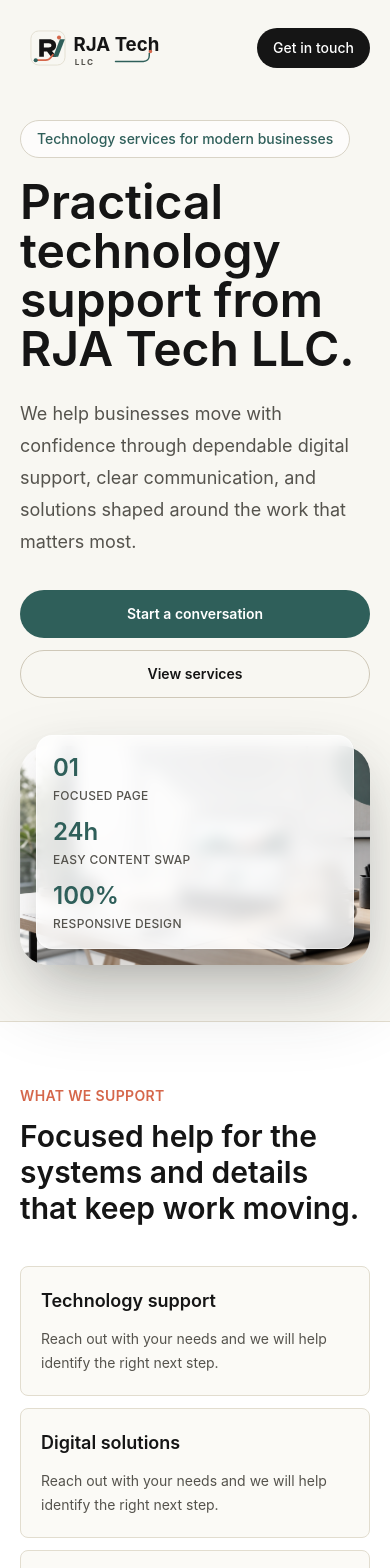
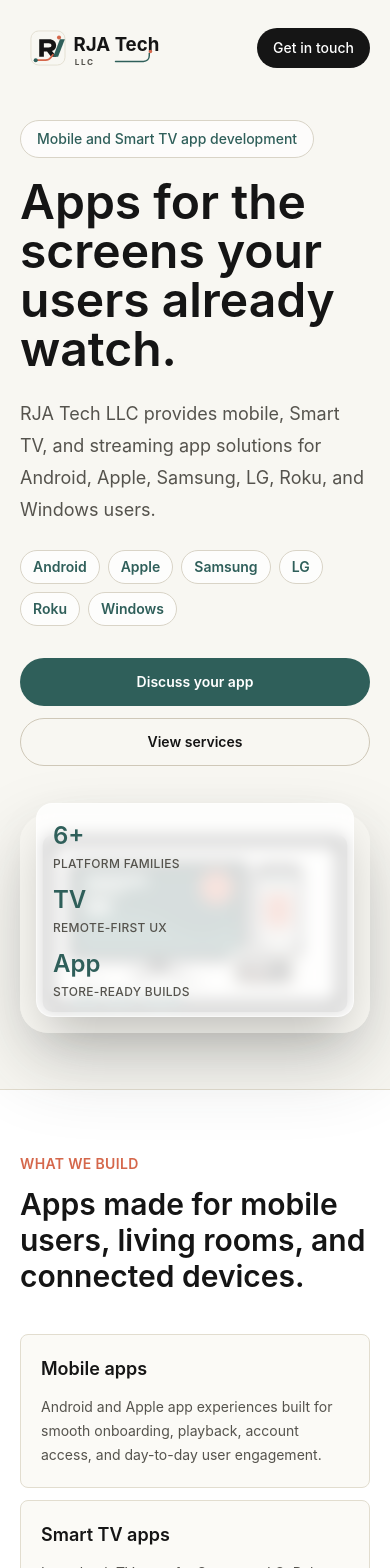
Before and after one commit to GuruDev920/RJATech, a Next.js app: page / in a window 390 px wide. Shown: the top 1568 px of the page. Built offline with nearby package versions, Linux system fonts and the light colour scheme.

Commit message:
Update site for mobile and TV app services

```diff
--- a/app/layout.tsx
+++ b/app/layout.tsx
@@ -2,9 +2,9 @@
 import "./globals.css";
 
 export const metadata: Metadata = {
-  title: "RJA Tech LLC | Technology Services",
+  title: "RJA Tech LLC | Mobile & Smart TV Apps",
   description:
-    "Modern technology support and digital services from RJA Tech LLC.",
+    "Mobile, Smart TV, and streaming app solutions for Android, Apple, Samsung, LG, Roku, and Windows.",
   icons: {
     icon: "/favicon.svg",
     shortcut: "/favicon.svg",
--- a/app/page.tsx
+++ b/app/page.tsx
@@ -1,30 +1,44 @@
 const services = [
-  "Technology support",
-  "Digital solutions",
-  "Business systems",
-  "Reliable communication",
+  {
+    title: "Mobile apps",
+    body: "Android and Apple app experiences built for smooth onboarding, playback, account access, and day-to-day user engagement.",
+  },
+  {
+    title: "Smart TV apps",
+    body: "Lean-back TV apps for Samsung, LG, Roku, and connected screens where remote-first navigation needs to feel effortless.",
+  },
+  {
+    title: "Streaming platforms",
+    body: "Video-focused experiences shaped around content discovery, subscription flows, live channels, and reliable viewing.",
+  },
+  {
+    title: "Cross-platform delivery",
+    body: "Coordinated app releases across phones, tablets, TVs, streaming devices, and Windows environments.",
+  },
 ];
 
 const stats = [
-  { value: "01", label: "focused page" },
-  { value: "24h", label: "easy content swap" },
-  { value: "100%", label: "responsive design" },
+  { value: "6+", label: "platform families" },
+  { value: "TV", label: "remote-first UX" },
+  { value: "App", label: "store-ready builds" },
 ];
 
 const steps = [
   {
-    title: "Tell the story",
-    body: "A strong opening section explains who you are, what you offer, and why visitors should care.",
+    title: "Plan the product",
+    body: "We map the user journey, platform requirements, content flows, and release priorities before development begins.",
   },
   {
-    title: "Build trust",
-    body: "Proof points, service highlights, and a polished visual system make the page feel credible fast.",
+    title: "Build for each screen",
+    body: "Interfaces are designed for touch, remote controls, large screens, and device-specific expectations across every platform.",
   },
   {
-    title: "Convert visitors",
-    body: "Clear calls to action guide people toward booking, calling, buying, or sending a message.",
+    title: "Launch and improve",
+    body: "We support submission, rollout, fixes, and product improvements so your apps keep working for real users.",
   },
 ];
+
+const platforms = ["Android", "Apple", "Samsung", "LG", "Roku", "Windows"];
 
 export default function Home() {
   return (
@@ -63,22 +77,31 @@
       <section className="mx-auto grid min-h-[calc(100vh-80px)] w-full max-w-7xl items-center gap-12 px-5 pb-14 pt-6 sm:px-8 lg:grid-cols-[0.92fr_1.08fr] lg:pb-20">
         <div className="max-w-2xl">
           <p className="mb-5 inline-flex rounded-full border border-[#d9d4c7] bg-white/70 px-4 py-2 text-sm font-medium text-[#2f5f5a]">
-            Technology services for modern businesses
+            Mobile and Smart TV app development
           </p>
           <h1 className="text-5xl font-semibold leading-[1.02] sm:text-6xl lg:text-7xl">
-            Practical technology support from RJA Tech LLC.
+            Apps for the screens your users already watch.
           </h1>
           <p className="mt-6 max-w-xl text-lg leading-8 text-[#55534d]">
-            We help businesses move with confidence through dependable digital
-            support, clear communication, and solutions shaped around the work
-            that matters most.
+            RJA Tech LLC provides mobile, Smart TV, and streaming app solutions
+            for Android, Apple, Samsung, LG, Roku, and Windows users.
           </p>
+          <div className="mt-6 flex max-w-xl flex-wrap gap-2">
+            {platforms.map((platform) => (
+              <span
+                className="rounded-full border border-[#d9d4c7] bg-white/75 px-3 py-1.5 text-sm font-semibold text-[#2f5f5a]"
+                key={platform}
+              >
+                {platform}
+              </span>
+            ))}
+          </div>
           <div className="mt-8 flex flex-col gap-3 sm:flex-row">
             <a
               className="inline-flex h-12 items-center justify-center rounded-full bg-[#2f5f5a] px-6 text-sm font-semibold text-white transition hover:bg-[#244b47]"
               href="#contact"
             >
-              Start a conversation
+              Discuss your app
             </a>
             <a
               className="inline-flex h-12 items-center justify-center rounded-full border border-[#cfc8b8] px-6 text-sm font-semibold text-[#151515] transition hover:border-[#151515]"
@@ -91,9 +114,9 @@
 
         <div className="relative">
           <img
-            alt="Modern workspace with a laptop and refined desk objects"
+            alt="Mobile and Smart TV app interface preview across multiple devices"
             className="aspect-[16/10] w-full rounded-[1.75rem] object-cover shadow-[0_30px_80px_rgba(38,47,43,0.20)]"
-            src="/images/hero-workspace.png"
+            src="/images/app-platforms-hero.svg"
           />
           <div className="absolute bottom-4 left-4 right-4 grid gap-3 rounded-2xl border border-white/45 bg-white/82 p-4 shadow-2xl backdrop-blur md:left-6 md:right-6 md:grid-cols-3">
             {stats.map((item) => (
@@ -117,22 +140,21 @@
         <div className="mx-auto grid max-w-7xl gap-10 lg:grid-cols-[0.8fr_1.2fr]">
           <div>
             <p className="text-sm font-semibold uppercase tracking-wide text-[#d5674b]">
-              What we support
+              What we build
             </p>
             <h2 className="mt-3 text-3xl font-semibold sm:text-4xl">
-              Focused help for the systems and details that keep work moving.
+              Apps made for mobile users, living rooms, and connected devices.
             </h2>
           </div>
           <div className="grid gap-3 sm:grid-cols-2">
             {services.map((service) => (
               <div
                 className="rounded-lg border border-[#e2ddcf] bg-[#fbfaf6] p-5"
-                key={service}
+                key={service.title}
               >
-                <p className="text-lg font-semibold">{service}</p>
+                <p className="text-lg font-semibold">{service.title}</p>
                 <p className="mt-3 text-sm leading-6 text-[#55534d]">
-                  Reach out with your needs and we will help identify the
-                  right next step.
+                  {service.body}
                 </p>
               </div>
             ))}
@@ -146,7 +168,7 @@
             How we work
           </p>
           <h2 className="mt-3 text-3xl font-semibold sm:text-4xl">
-            Clear, steady support from first message to finished result.
+            From first idea to app store release and ongoing support.
           </h2>
         </div>
         <div className="grid gap-4 md:grid-cols-3">
@@ -171,7 +193,7 @@
               Contact RJA Tech LLC
             </p>
             <h2 className="mt-3 text-3xl font-semibold sm:text-5xl">
-              Tell us what you need help with and we will get back to you.
+              Tell us which platforms you want to launch on.
             </h2>
           </div>
           <a
```
Also changed, not shown: public/images/app-platforms-hero.svg (added).
